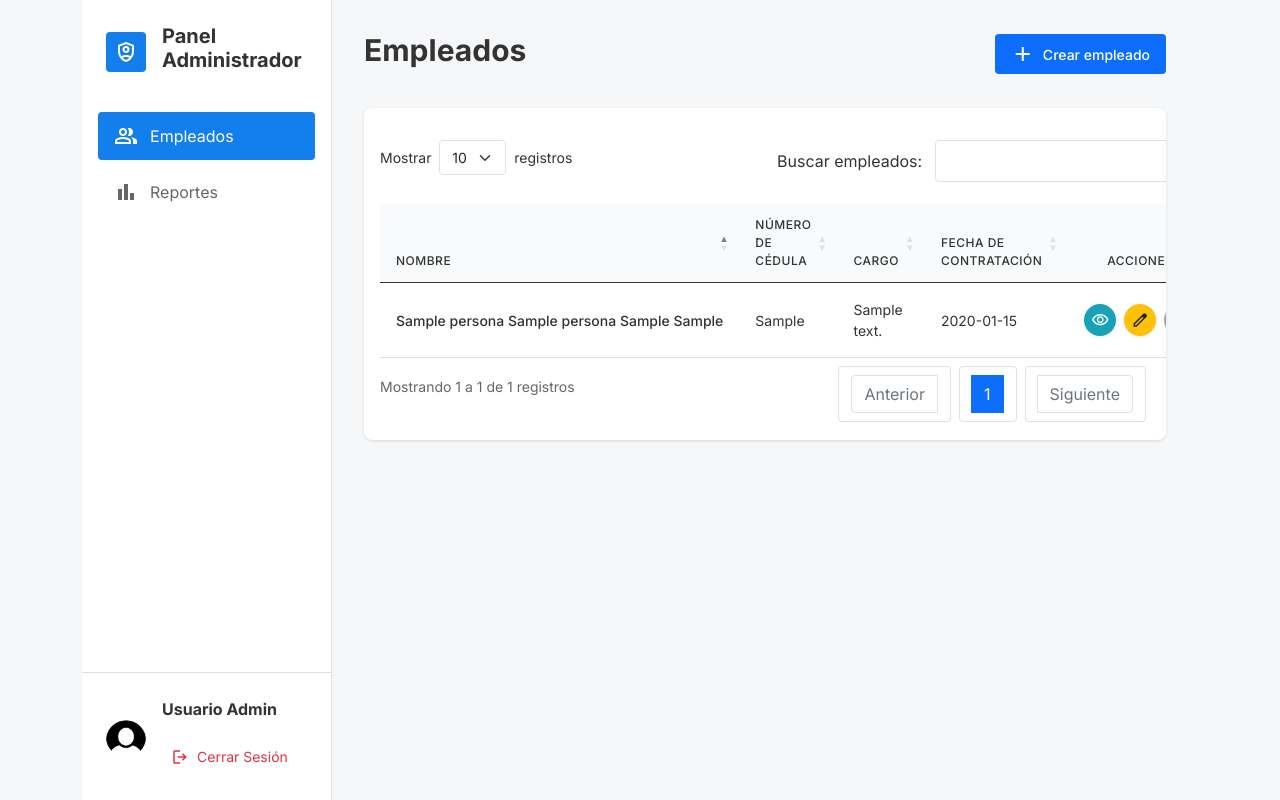
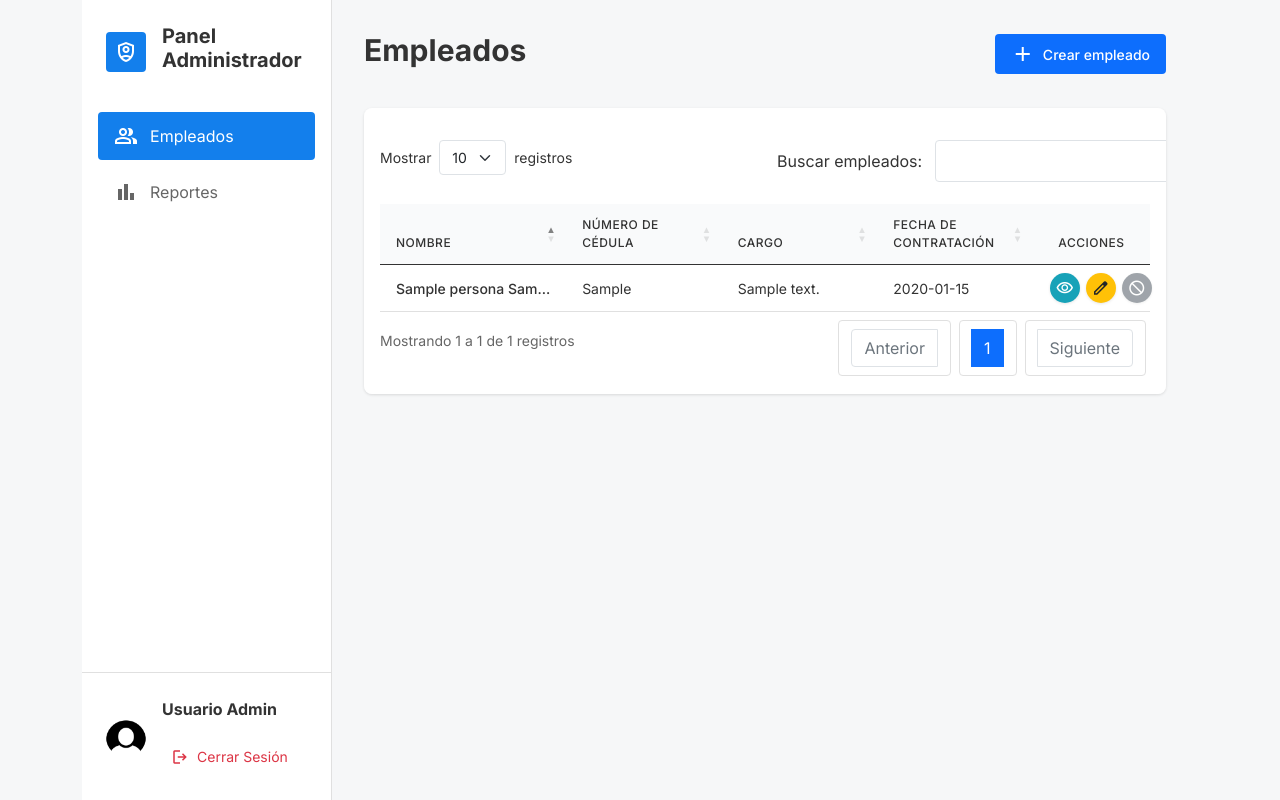
Before and after one commit to xEstebaan/jsv-soft, a Flask app: page /admin/empleados in a window 1280 px wide. Run offline with Flask 3, Linux system fonts and the light colour scheme; tables that the repository leaves empty hold one stand-in row (values such as "Sample post"); some libraries are stand-ins or nearby versions.

Commit message:
Fixing style bug

```diff
--- a/app/static/css/auth.css
+++ b/app/static/css/auth.css
@@ -83,6 +83,12 @@ label {
   margin-bottom: var(--margin-xs);
   font-weight: var(--font-semibold);
   font-size: var(--font-base);
+}
+
+.required-asterisk {
+  color: #dc3545;
+  font-weight: var(--font-bold);
+  margin-left: 2px;
 }
 
 input[type="text"],
--- a/app/static/css/datatable_empleados.css
+++ b/app/static/css/datatable_empleados.css
@@ -14,9 +14,10 @@
 .table-container {
   background-color: white;
   border-radius: 8px;
-    overflow: hidden;
-    box-shadow: 0 1px 3px rgba(0,0,0,0.12);
+  overflow-x: auto;
+  box-shadow: 0 1px 3px rgba(0, 0, 0, 0.12);
   padding: 1rem;
+  min-width: 0;
 }
 
 .custom-datatable thead {
@@ -34,6 +35,20 @@
   border-bottom: 1px solid #dee2e6;
 }
 
+/* Asegurar ancho mínimo para la columna de acciones */
+.custom-datatable thead th.actions-column {
+  width: 140px;
+  min-width: 140px;
+  text-align: center;
+}
+
+.custom-datatable tbody td.actions-cell {
+  width: 140px;
+  min-width: 140px;
+  text-align: center;
+  padding: 0.5rem;
+}
+
 .custom-datatable tbody td {
   padding: 1rem;
   border-bottom: 1px solid #e0e0e0;
@@ -44,20 +59,23 @@
 .action-buttons {
   display: flex;
   justify-content: center;
-    gap: 8px;
+  gap: 6px;
+  flex-wrap: nowrap;
+  min-width: 120px;
 }
 
 .btn-action {
-    width: 32px;
-    height: 32px;
+  width: 30px;
+  height: 30px;
   border-radius: 50%;
   display: flex;
   align-items: center;
   justify-content: center;
   padding: 0;
   border: none;
-    box-shadow: 0 1px 3px rgba(0,0,0,0.1);
+  box-shadow: 0 1px 3px rgba(0, 0, 0, 0.1);
   transition: transform 0.2s, background-color 0.2s;
+  flex-shrink: 0;
 }
 
 .btn-action:hover {
@@ -147,7 +165,7 @@
   border: none;
   border-radius: 4px;
   cursor: pointer;
-    font-family: 'Inter', sans-serif;
+  font-family: "Inter", sans-serif;
   font-size: 0.875rem;
   font-weight: 500;
   text-decoration: none;
@@ -173,3 +191,122 @@
   color: white;
   cursor: not-allowed;
 }
+
+/* Responsive design para pantallas más pequeñas */
+@media (max-width: 768px) {
+  .table-container {
+    padding: 0.5rem;
+    overflow-x: auto;
+  }
+
+  .custom-datatable {
+    min-width: 600px;
+  }
+
+  .custom-datatable thead th.actions-column,
+  .custom-datatable tbody td.actions-cell {
+    width: 120px;
+    min-width: 120px;
+  }
+
+  .action-buttons {
+    gap: 4px;
+    min-width: 100px;
+  }
+
+  .btn-action {
+    width: 28px;
+    height: 28px;
+  }
+
+  .actions-cell .material-symbols-outlined {
+    font-size: 16px;
+  }
+}
+
+/* Asegurar que la tabla no se corte */
+.custom-datatable {
+  table-layout: fixed;
+  width: 100% !important;
+}
+
+/* Definir anchos específicos para cada columna */
+.custom-datatable thead th:nth-child(1) {
+  width: 25%; /* NOMBRE */
+  max-width: 200px;
+}
+
+.custom-datatable thead th:nth-child(2) {
+  width: 20%; /* NÚMERO DE CÉDULA */
+  max-width: 150px;
+}
+
+.custom-datatable thead th:nth-child(3) {
+  width: 20%; /* CARGO */
+  max-width: 150px;
+}
+
+.custom-datatable thead th:nth-child(4) {
+  width: 20%; /* FECHA DE CONTRATACIÓN */
+  max-width: 150px;
+}
+
+.custom-datatable thead th:nth-child(5) {
+  width: 15%; /* ACCIONES */
+  max-width: 140px;
+}
+
+.custom-datatable tbody td:nth-child(1) {
+  word-wrap: break-word;
+  overflow-wrap: break-word;
+  white-space: nowrap;
+  overflow: hidden;
+  text-overflow: ellipsis;
+  max-width: 200px;
+}
+
+.custom-datatable tbody td:nth-child(2) {
+  word-wrap: break-word;
+  overflow-wrap: break-word;
+  white-space: nowrap;
+  overflow: hidden;
+  text-overflow: ellipsis;
+  max-width: 150px;
+}
+
+.custom-datatable tbody td:nth-child(3) {
+  word-wrap: break-word;
+  overflow-wrap: break-word;
+  white-space: nowrap;
+  overflow: hidden;
+  text-overflow: ellipsis;
+  max-width: 150px;
+}
+
+.custom-datatable tbody td:nth-child(4) {
+  word-wrap: break-word;
+  overflow-wrap: break-word;
+  white-space: nowrap;
+  overflow: hidden;
+  text-overflow: ellipsis;
+  max-width: 150px;
+}
+
+/* Asegurar que las celdas de nombre tengan el ancho correcto */
+.custom-datatable tbody td.name-cell {
+  max-width: 200px;
+  white-space: nowrap;
+  overflow: hidden;
+  text-overflow: ellipsis;
+}
+
+/* Tooltip para mostrar texto completo al hacer hover */
+.custom-datatable tbody td[title] {
+  cursor: help;
+}
+
+/* Mejorar el espaciado general de la tabla */
+.custom-datatable tbody td {
+  padding: 0.75rem 1rem;
+  vertical-align: middle;
+}
--- a/app/templates/admin/vista_empleados.html
+++ b/app/templates/admin/vista_empleados.html
@@ -113,15 +113,22 @@
               {% if empleados_con_credenciales %} {% for item in
               empleados_con_credenciales %} {% set empleado = item.info %}
               <tr>
-                <td class="name-cell">
+                <td
+                  class="name-cell"
+                  title="{{ empleado.primer_nombre }} {{ empleado.segundo_nombre if empleado.segundo_nombre else '' }} {{ empleado.primer_apellido }} {{ empleado.segundo_apellido if empleado.segundo_apellido else '' }}"
+                >
                   {{ empleado.primer_nombre }} {{ empleado.segundo_nombre if
                   empleado.segundo_nombre else '' }} {{ empleado.primer_apellido
                   }} {{ empleado.segundo_apellido if empleado.segundo_apellido
                   else '' }}
                 </td>
-                <td>{{ empleado.documento }}</td>
-                <td>{{ empleado.cargo }}</td>
-                <td>
+                <td title="{{ empleado.documento }}">
+                  {{ empleado.documento }}
+                </td>
+                <td title="{{ empleado.cargo }}">{{ empleado.cargo }}</td>
+                <td
+                  title="{{ empleado.fecha_contratacion.strftime('%Y-%m-%d') if empleado.fecha_contratacion else empleado.fecha_creacion.strftime('%Y-%m-%d') }}"
+                >
                   {{ empleado.fecha_contratacion.strftime('%Y-%m-%d') if
                   empleado.fecha_contratacion else
                   empleado.fecha_creacion.strftime('%Y-%m-%d') }}
--- a/app/templates/auth/profile.html
+++ b/app/templates/auth/profile.html
@@ -52,8 +52,8 @@ header_buttons %}
           <div class="data-item">
             <span class="data-label">Cargo</span>
             <span class="data-value"
-              >{{ empleado.cargo.nombre if empleado and empleado.cargo else 'No
-              especificado' }}</span
+              >{{ empleado.cargo.descripcion if empleado and empleado.cargo else
+              'No especificado' }}</span
             >
           </div>
           <div class="data-item">
```
Also changed, not shown: app/routers/profile.py (+7 -2 lines), app/templates/auth/form.html (+8 -6 lines). Lines whose indentation alone changed are shown as unchanged.
